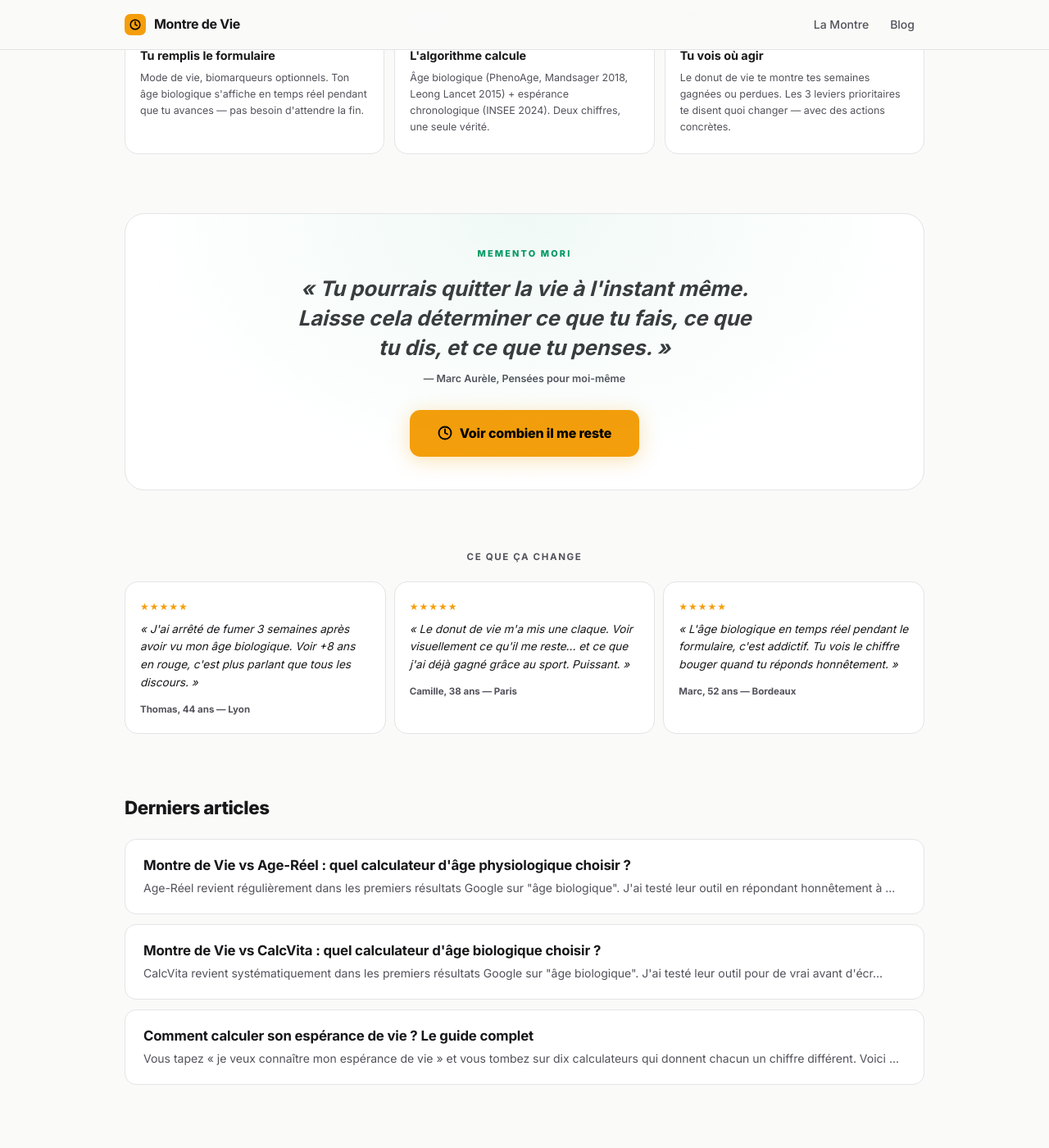
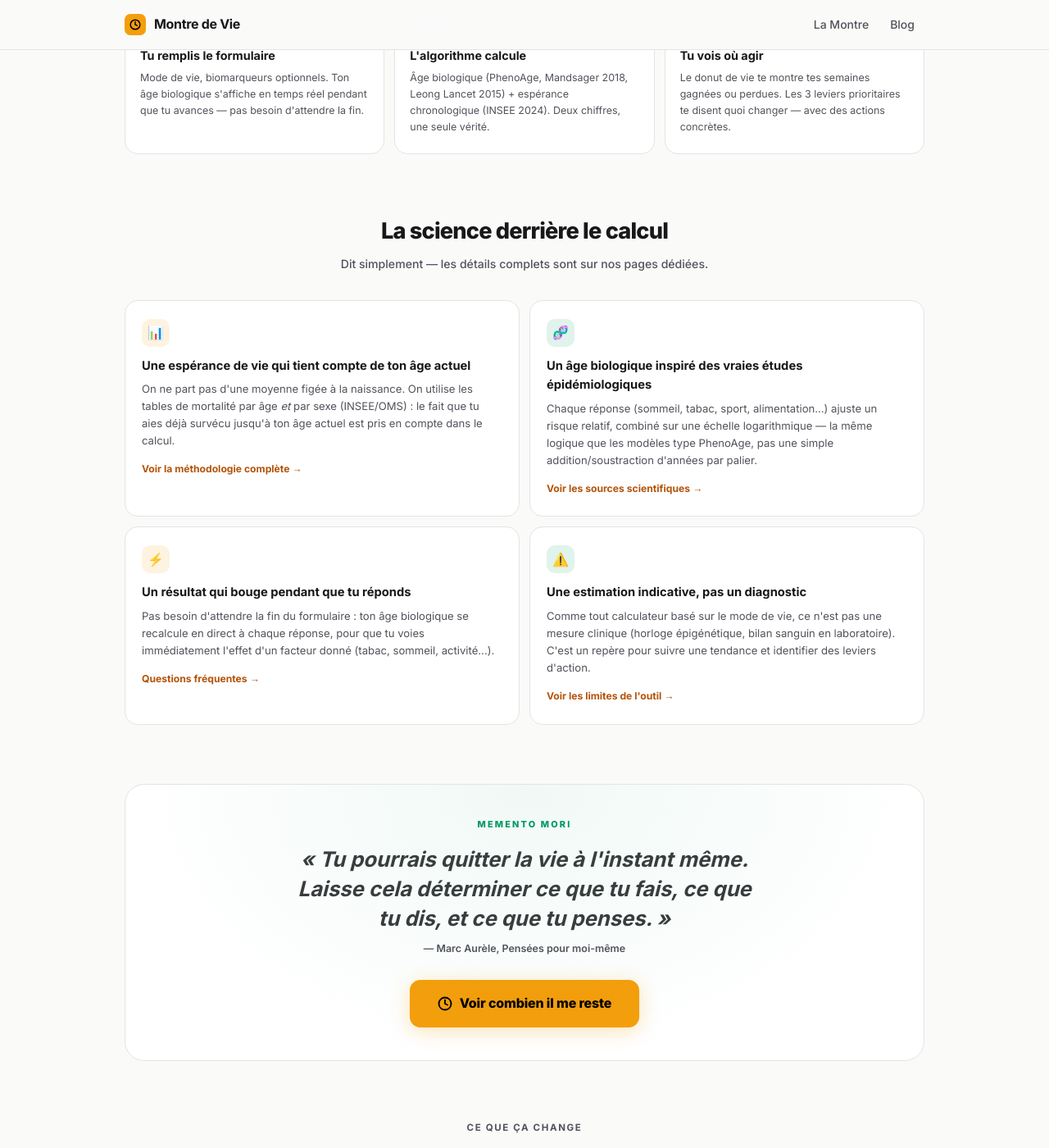
Before and after one commit to SebRunNature/memento-mori, a Jekyll site: the page built from index.html, in a window 1280 px wide and 1400 px high, scrolled down 1882 px. Shown: the whole window at 82% size. Built offline with Jekyll 4.4.1, drawn with Linux system fonts in a browser that asks for light colours.

Commit message:
Ajout d'une section explicative sur la page d'accueil
Nouvelle section "La science derrière le calcul" entre "Comment ça
marche" et la citation Marc Aurèle : 4 cartes courtes qui vulgarisent
la méthode (espérance de vie par âge/sexe, risque relatif composé,
calcul en temps réel, limites de l'outil), chacune avec un lien vers
la page détaillée correspondante (méthodologie, sources, FAQ, limites).
Même système visuel que le reste de la page, aucune autre section
modifiée.

Co-Authored-By: Claude Sonnet 5 <noreply@anthropic.com>
Claude-Session: https://claude.ai/code/session_015W6BgPvkb1TiApwM2KkaRT

```diff
--- a/index.html
+++ b/index.html
@@ -134,6 +134,19 @@ last_modified_at: 2026-10-12
 .how-step-title{font-size:.9rem;font-weight:700;color:var(--text);margin-bottom:6px}
 .how-step-desc{font-size:.78rem;color:var(--muted);line-height:1.6}
 
+/* SCIENCE / VULGARISATION */
+.science-section{margin-bottom:72px}
+.science-grid{display:grid;grid-template-columns:repeat(2,1fr);gap:12px}
+.science-card{background:var(--surface);border:1px solid var(--border);
+  border-radius:16px;padding:22px 20px;transition:border-color .2s}
+.science-card:hover{border-color:var(--border2)}
+.science-card-icon{width:34px;height:34px;border-radius:10px;display:flex;
+  align-items:center;justify-content:center;font-size:1rem;margin-bottom:12px}
+.science-card-title{font-size:.92rem;font-weight:700;color:var(--text);margin-bottom:6px}
+.science-card-desc{font-size:.82rem;color:var(--muted);line-height:1.6;margin-bottom:10px}
+.science-card-link{font-size:.76rem;font-weight:700;color:var(--amber-lt);text-decoration:none}
+.science-card-link:hover{text-decoration:underline}
+
 /* MEMENTO MORI QUOTE */
 .memento-section{text-align:center;margin-bottom:72px;padding:40px 24px;
   background:var(--surface);border:1px solid var(--border);border-radius:24px;
@@ -168,7 +181,7 @@ last_modified_at: 2026-10-12
   .mockup-donut-wrap{width:140px;height:140px}
   .mockup-donut-wrap canvas{width:140px;height:140px}
   .mockup-donut-age{font-size:1.8rem}
-  .levels-grid,.how-steps,.proof-grid{grid-template-columns:1fr}
+  .levels-grid,.how-steps,.proof-grid,.science-grid{grid-template-columns:1fr}
   .hero-features{gap:12px}
 }
 </style>
@@ -302,6 +315,38 @@ last_modified_at: 2026-10-12
     </div>
   </div>
 
+  <!-- SCIENCE / VULGARISATION -->
+  <div class="science-section reveal">
+    <h2 class="section-heading">La science derrière le calcul</h2>
+    <p class="section-sub">Dit simplement — les détails complets sont sur nos pages dédiées.</p>
+    <div class="science-grid">
+      <div class="science-card">
+        <div class="science-card-icon" style="background:rgba(245,158,11,.12)">📊</div>
+        <div class="science-card-title">Une espérance de vie qui tient compte de ton âge actuel</div>
+        <div class="science-card-desc">On ne part pas d'une moyenne figée à la naissance. On utilise les tables de mortalité par âge <em>et</em> par sexe (INSEE/OMS) : le fait que tu aies déjà survécu jusqu'à ton âge actuel est pris en compte dans le calcul.</div>
+        <a href="/methodologie/" class="science-card-link">Voir la méthodologie complète →</a>
+      </div>
+      <div class="science-card">
+        <div class="science-card-icon" style="background:rgba(0,152,98,.12)">🧬</div>
+        <div class="science-card-title">Un âge biologique inspiré des vraies études épidémiologiques</div>
+        <div class="science-card-desc">Chaque réponse (sommeil, tabac, sport, alimentation...) ajuste un risque relatif, combiné sur une échelle logarithmique — la même logique que les modèles type PhenoAge, pas une simple addition/soustraction d'années par palier.</div>
+        <a href="/sources/" class="science-card-link">Voir les sources scientifiques →</a>
+      </div>
+      <div class="science-card">
+        <div class="science-card-icon" style="background:rgba(245,158,11,.12)">⚡</div>
+        <div class="science-card-title">Un résultat qui bouge pendant que tu réponds</div>
+        <div class="science-card-desc">Pas besoin d'attendre la fin du formulaire : ton âge biologique se recalcule en direct à chaque réponse, pour que tu voies immédiatement l'effet d'un facteur donné (tabac, sommeil, activité...).</div>
+        <a href="/faq/" class="science-card-link">Questions fréquentes →</a>
+      </div>
+      <div class="science-card">
+        <div class="science-card-icon" style="background:rgba(0,152,98,.12)">⚠️</div>
+        <div class="science-card-title">Une estimation indicative, pas un diagnostic</div>
+        <div class="science-card-desc">Comme tout calculateur basé sur le mode de vie, ce n'est pas une mesure clinique (horloge épigénétique, bilan sanguin en laboratoire). C'est un repère pour suivre une tendance et identifier des leviers d'action.</div>
+        <a href="/limites/" class="science-card-link">Voir les limites de l'outil →</a>
+      </div>
+    </div>
+  </div>
+
   <!-- MEMENTO MORI -->
   <div class="memento-section reveal">
     <div class="memento-eyebrow">Memento Mori</div>
```
